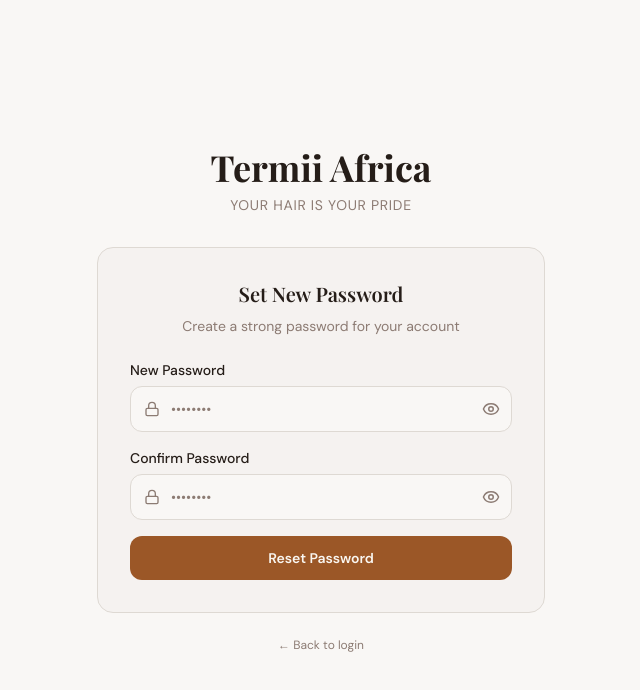
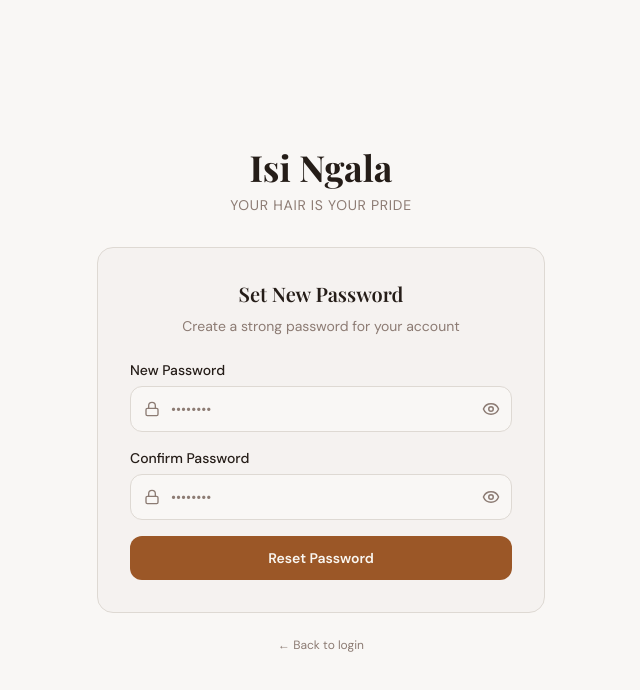
Before and after one commit to 93Chidiebere/Termii, a React (Vite) app: page /reset-password in a window 1280 px wide. Shown: the top 690 px of the page, without its empty margins (319-959 px from the left). Built offline with nearby package versions, Linux system fonts and the light colour scheme; no server answers; a web font is replaced by a local one.

Commit message:
Rename blog header, back link and footer to Isi Ngala

```diff
--- a/src/pages/Blog.tsx
+++ b/src/pages/Blog.tsx
@@ -35,9 +35,9 @@
       <header className="border-b border-border">
         <div className="max-w-4xl mx-auto flex items-center justify-between px-4 sm:px-6 h-16">
           <Link to="/" className="flex items-center gap-2 text-sm text-muted-foreground hover:text-foreground transition-colors">
-            <ArrowLeft size={16} /> Back to Ngala Africa
+            <ArrowLeft size={16} /> Back to Isi Ngala
           </Link>
-          <span className="font-display text-lg font-bold text-foreground">Ngala Africa Blog</span>
+          <span className="font-display text-lg font-bold text-foreground">Isi Ngala Blog</span>
         </div>
       </header>
 
@@ -66,7 +66,7 @@
               to="/login?signup=true"
               className="inline-block mt-6 px-6 py-3 rounded-full bg-primary text-primary-foreground text-sm font-semibold hover:opacity-90 transition-opacity"
             >
-              Join Ngala Africa in the Meantime
+              Join Isi Ngala in the Meantime
             </Link>
           </motion.div>
         ) : (
@@ -119,7 +119,7 @@
       </main>
 
       <footer className="border-t border-border py-6 px-4 sm:px-6 text-center">
-        <p className="text-xs text-muted-foreground">© 2026 Ngala Africa. All rights reserved.</p>
+        <p className="text-xs text-muted-foreground">© 2026 Isi Ngala. All rights reserved.</p>
       </footer>
     </div>
   );
--- a/src/pages/HairTwinDetail.tsx
+++ b/src/pages/HairTwinDetail.tsx
@@ -75,8 +75,8 @@
   const handleShare = useCallback(async () => {
     if (!twin) return;
     const shareData = {
-      title: `My Hair Twin on Termii Africa!`,
-      text: `I'm a ${percentage}% match with ${twin.full_name} on Termii Africa! Find your Hair Twin too 🌿`,
+      title: `My Hair Twin on Isi Ngala!`,
+      text: `I'm a ${percentage}% match with ${twin.full_name} on Isi Ngala! Find your Hair Twin too 🌿`,
       url: window.location.href,
     };
     try {
@@ -211,7 +211,7 @@
             <CardContent>
               <div ref={shareCardRef} className="bg-warm-brown rounded-xl p-5 text-warm-brown-foreground mb-4">
                 <div className="flex items-center gap-2 mb-3">
-                  <span className="font-display text-lg font-bold">Termii Africa</span>
+                  <span className="font-display text-lg font-bold">Isi Ngala</span>
                   <span className="text-xs opacity-60">Hair Twin Match</span>
                 </div>
                 <Separator className="bg-warm-brown-foreground/20 mb-3" />
--- a/src/pages/ResetPassword.tsx
+++ b/src/pages/ResetPassword.tsx
@@ -35,7 +35,7 @@
       <div className="min-h-screen bg-background flex items-center justify-center px-4">
         <motion.div initial={{ opacity: 0, scale: 0.95 }} animate={{ opacity: 1, scale: 1 }} className="w-full max-w-md">
           <div className="text-center mb-8">
-            <h1 className="font-display text-4xl font-bold text-foreground mb-2">Termii Africa</h1>
+            <h1 className="font-display text-4xl font-bold text-foreground mb-2">Isi Ngala</h1>
           </div>
           <div className="bg-card border border-border rounded-2xl p-8 text-center">
             <div className="mx-auto w-16 h-16 rounded-full bg-primary/10 flex items-center justify-center mb-4">
@@ -61,7 +61,7 @@
     <div className="min-h-screen bg-background flex items-center justify-center px-4">
       <motion.div initial={{ opacity: 0, y: 20 }} animate={{ opacity: 1, y: 0 }} className="w-full max-w-md">
         <div className="text-center mb-8">
-          <h1 className="font-display text-4xl font-bold text-foreground mb-2">Termii Africa</h1>
+          <h1 className="font-display text-4xl font-bold text-foreground mb-2">Isi Ngala</h1>
           <p className="text-sm text-muted-foreground tracking-wider uppercase">Your Hair is Your Pride</p>
         </div>
 
```
